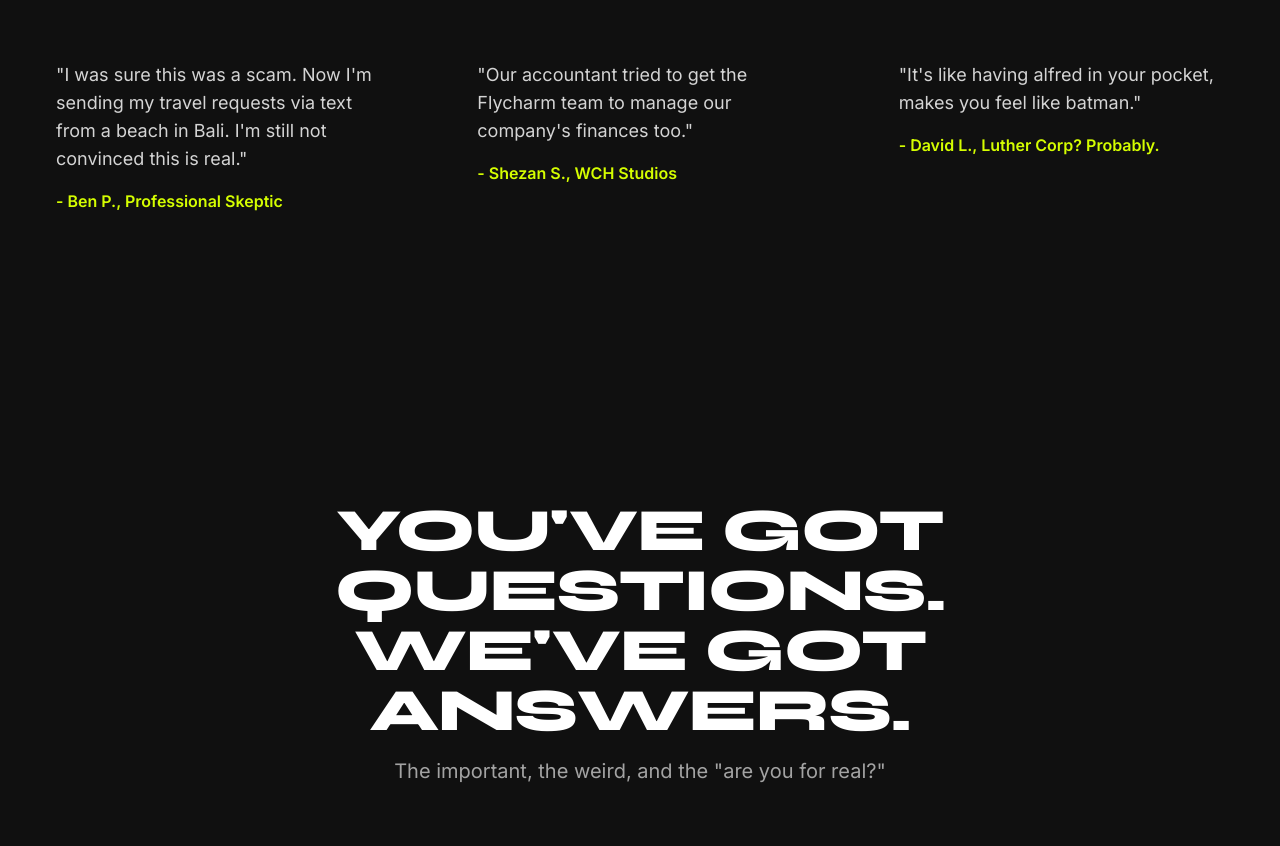
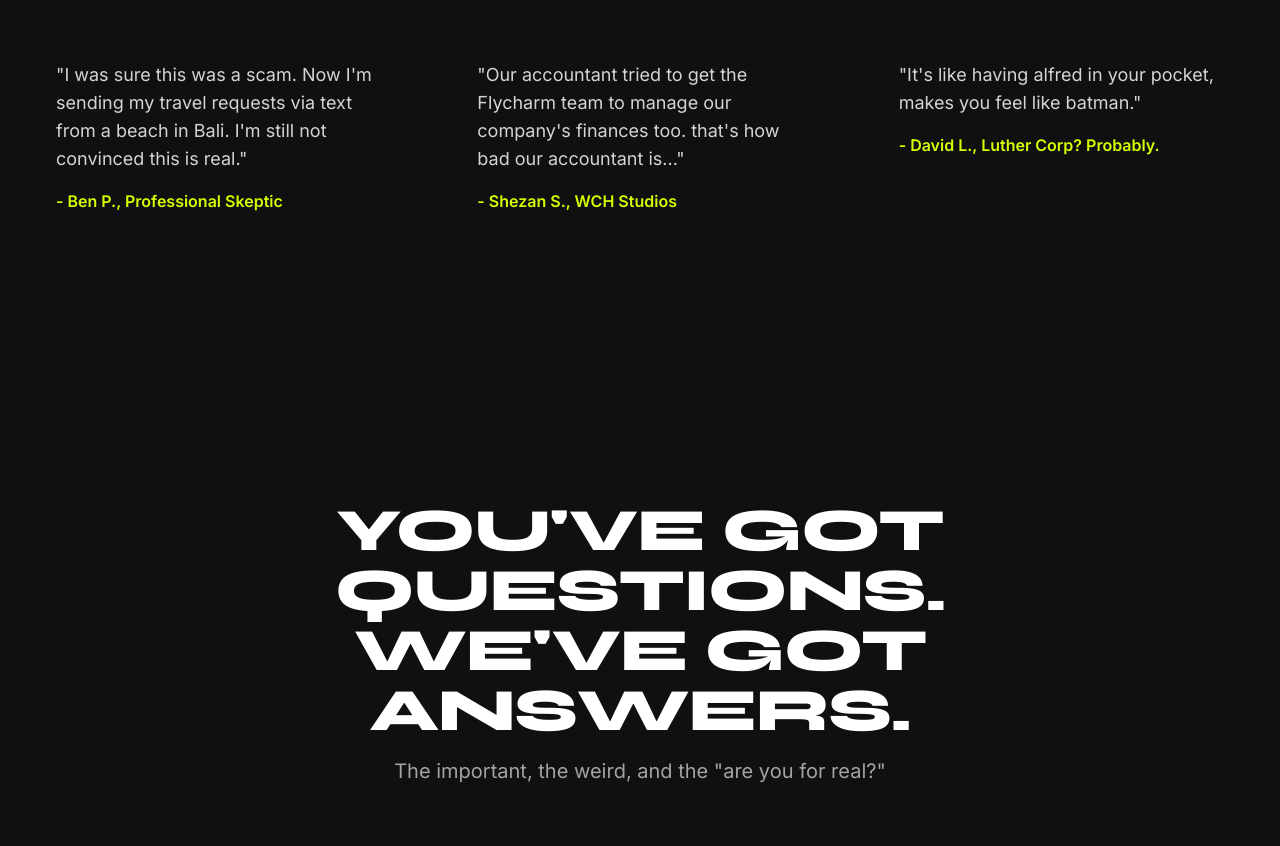
Before and after one commit to Shezanick/flycharm-luxe-web, a plain HTML site: page index.html in a window 1280 px wide. Shown: the part 4911-5757 px from the top of the page. Drawn offline with nearby package versions, Linux system fonts and the light colour scheme.

Commit message:
Update testimonial quote in index.html for enhanced clarity and humor.

```diff
--- a/index.html
+++ b/index.html
@@ -380,7 +380,7 @@
                         <p class="mt-4 text-cyber-lime font-semibold">- Ben P., Professional Skeptic</p>
                     </div>
                     <div class="bg-brand-dark p-8 rounded-lg">
-                        <p class="text-lg text-neutral-300">"Our accountant tried to get the Flycharm team to manage our company's finances too."</p>
+                        <p class="text-lg text-neutral-300">"Our accountant tried to get the Flycharm team to manage our company's finances too. that's how bad our accountant is..."</p>
                         <p class="mt-4 text-cyber-lime font-semibold">- Shezan S., WCH Studios</p>
                     </div>
                     <div class="bg-brand-dark p-8 rounded-lg">
```
